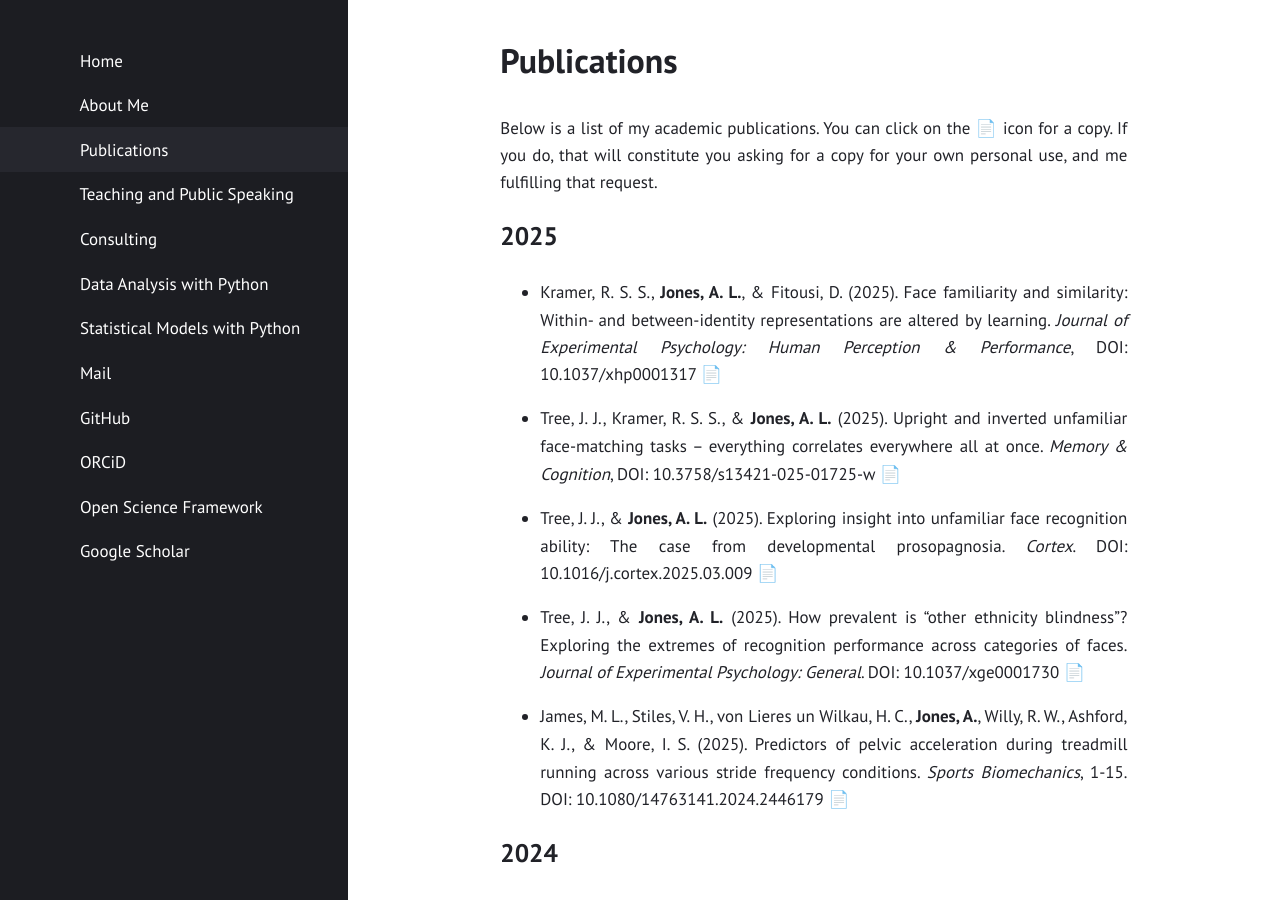
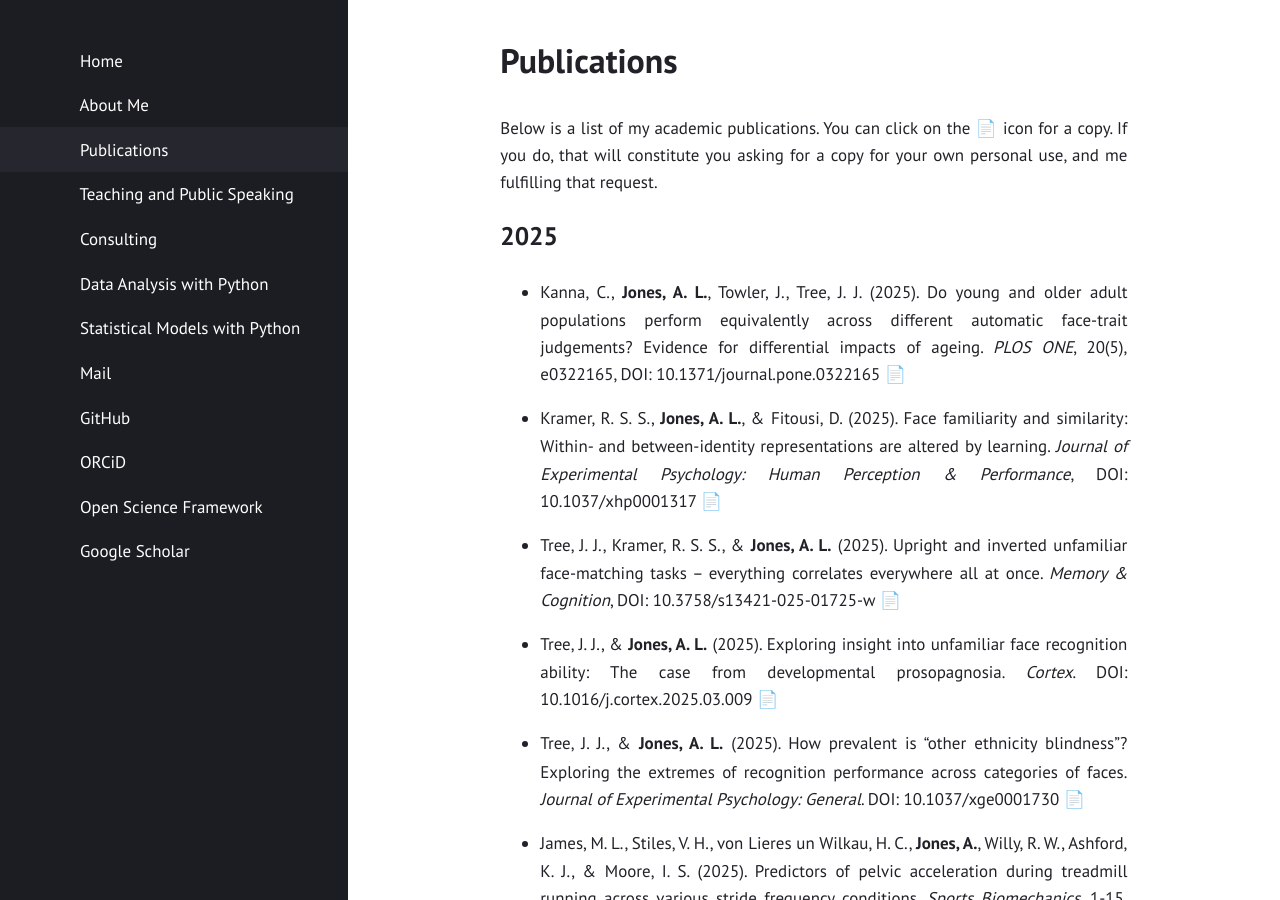
Before and after one commit to alexjonesphd/alexjonesphd.github.io, a Jekyll site: the page built from publications.md, in a window 1280 px wide and 900 px high. Built offline with Jekyll 4.4.1, drawn with Linux system fonts in a browser that asks for light colours.

Commit message:
One more paper

```diff
--- a/publications.md
+++ b/publications.md
@@ -7,6 +7,9 @@ layout: page
 Below is a list of my academic publications. You can click on the 📄 icon for a copy. If you do, that will constitute you asking for a copy for your own personal use, and me fulfilling that request.
 
 ## 2025
+- Kanna, C., **Jones, A. L.**, Towler, J., Tree, J. J. (2025). Do young and older adult populations perform
+equivalently across different automatic face-trait judgements? Evidence for differential impacts of ageing. *PLOS ONE*, 20(5), e0322165, DOI: 10.1371/journal.pone.0322165  [📄](https://alexjonesphd.github.io/assets/papers/2025/kannanetal2025.pdf)
+
 - Kramer, R. S. S., **Jones, A. L.**, & Fitousi, D. (2025). Face familiarity and similarity: Within- and between-identity representations are altered by learning. *Journal of Experimental Psychology: Human Perception & Performance*, DOI: 10.1037/xhp0001317 [📄](https://alexjonesphd.github.io/assets/papers/2025/kramerjonesfitousi2025.pdf)
 
 - Tree, J. J., Kramer, R. S. S., & **Jones, A. L.** (2025). Upright and inverted unfamiliar face-matching tasks – everything correlates everywhere all at once. *Memory & Cognition*, DOI: 10.3758/s13421-025-01725-w [📄](https://alexjonesphd.github.io/assets/papers/2025/treekramerjones2025b.pdf)
```
Also changed, not shown: 1 other file.
